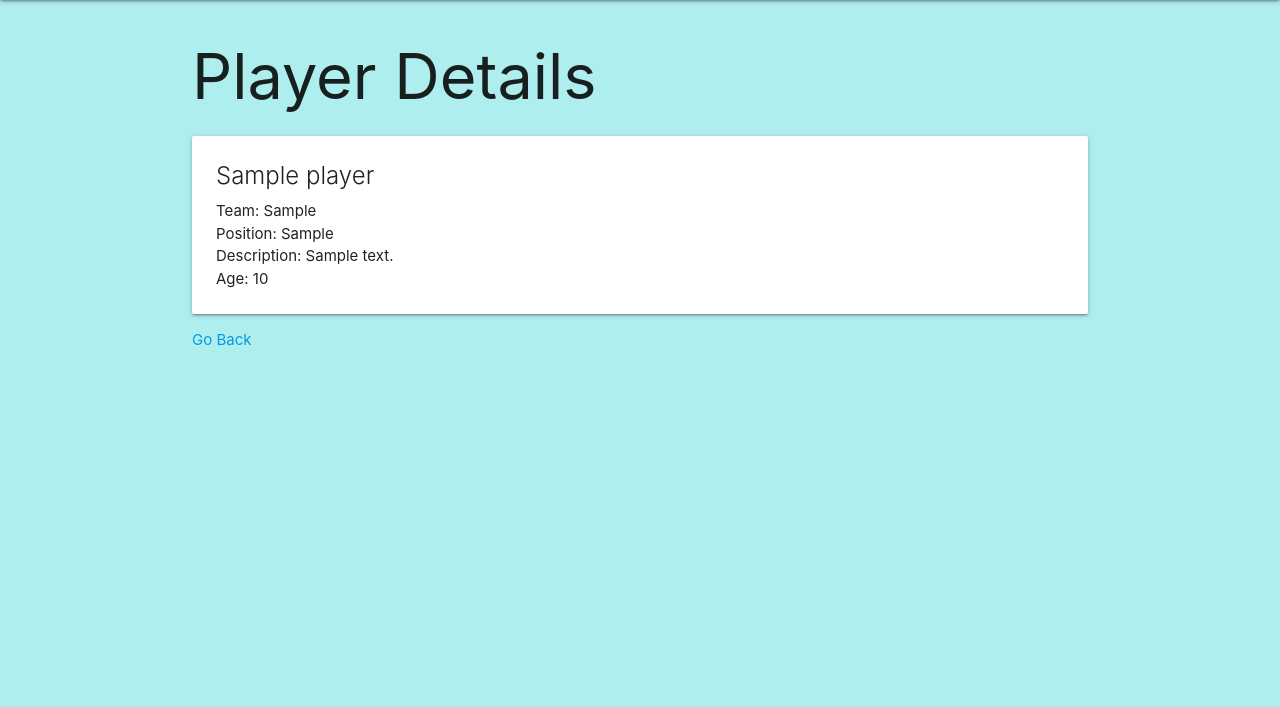
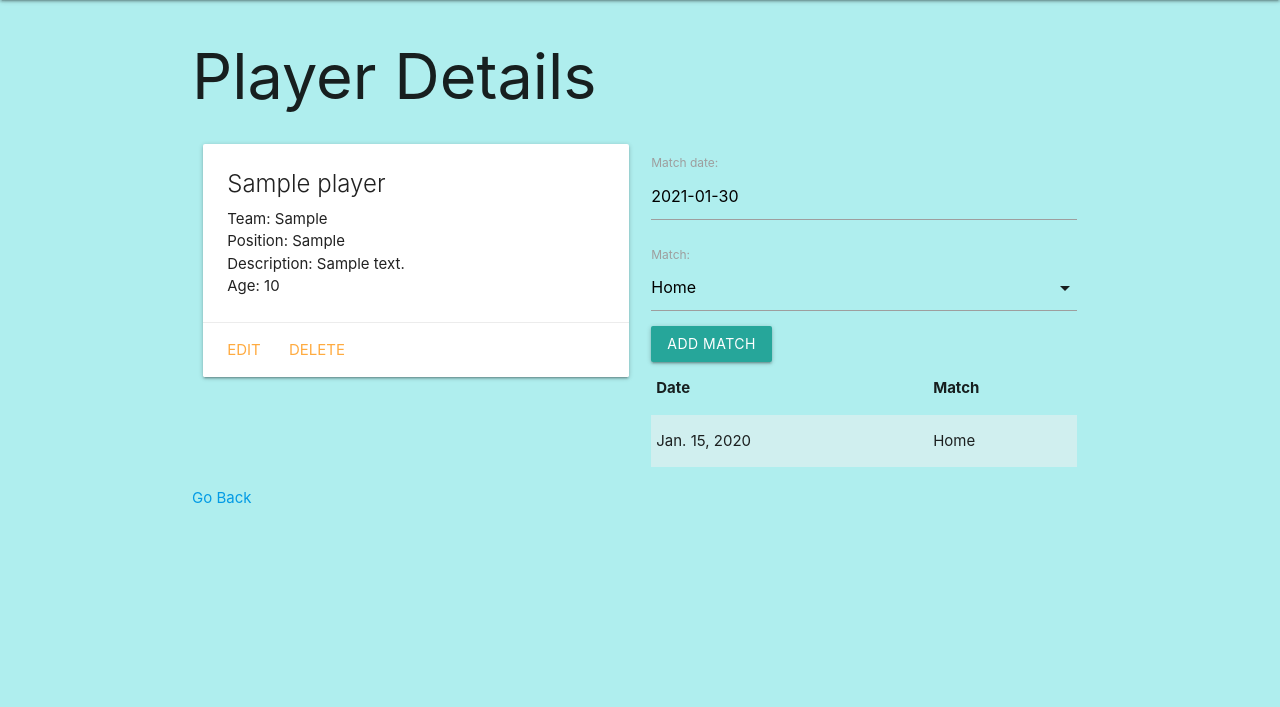
Before and after one commit to Gonzalez32/Player-Collector, a Django app: page /players/1/ in a window 1280 px wide. Shown: the part 64-771 px from the top of the page. Run offline with Django 3.2, Linux system fonts and the light colour scheme; tables that the repository leaves empty hold one stand-in row (values such as "Sample post").

Commit message:
modified players/details.html

```diff
--- a/main_app/templates/players/detail.html
+++ b/main_app/templates/players/detail.html
@@ -3,6 +3,8 @@
 
 <h1>Player Details</h1>
 
+<div class="row">
+  <div class="col s6">
     <div class="card">
       <div class="card-content">
         <span class="card-title">{{ player.name }}</span>
@@ -15,9 +17,52 @@
           <p>Age: player</p>
         {% endif %}
       </div>
+      <div class="card-action">
+        <a href="{% url 'players_update' player.id %}">Edit</a>
+        <a href="{% url 'players_delete' player.id %}">Delete</a>
       </div>
+    </div>
+  </div>
+    <div class="col s6">
+      <!-- new code below -->
+      <form action="{% url 'add_match' player.id %}" method="post">
+        {% csrf_token %}
+        {{ match_form.as_p }}
+        <input type="submit" class="btn" value="Add Match">
+      </form>
+    <!-- new code above -->
+      <table class="striped">
+        <thead>
+          <tr><th>Date</th><th>Match</th></tr>
+        </thead>
+        <tbody>
+          {% for match in player.match_set.all %}
+            <tr>
+              <td>{{match.date}}</td>
+              <td>{{match.get_match_display}}</td>
+            </tr>
+          {% endfor %}
+        </tbody>
+      </table>
+  </div>
+</div>
+
 <div>
     <a href="/players">Go Back</a>
 </div>
 
+<script>
+  var dateEl = document.getElementById('id_date');
+  M.Datepicker.init(dateEl, {
+    format: 'yyyy-mm-dd',
+    defaultDate: new Date(),
+    setDefaultDate: true,
+    autoClose: true
+  });
+
+  // add additional JS to initialize select below
+  var selectEl = document.getElementById('id_match');
+  M.FormSelect.init(selectEl);
+</script>
+
 {% endblock %}
```
Lines whose indentation alone changed are shown as unchanged.
